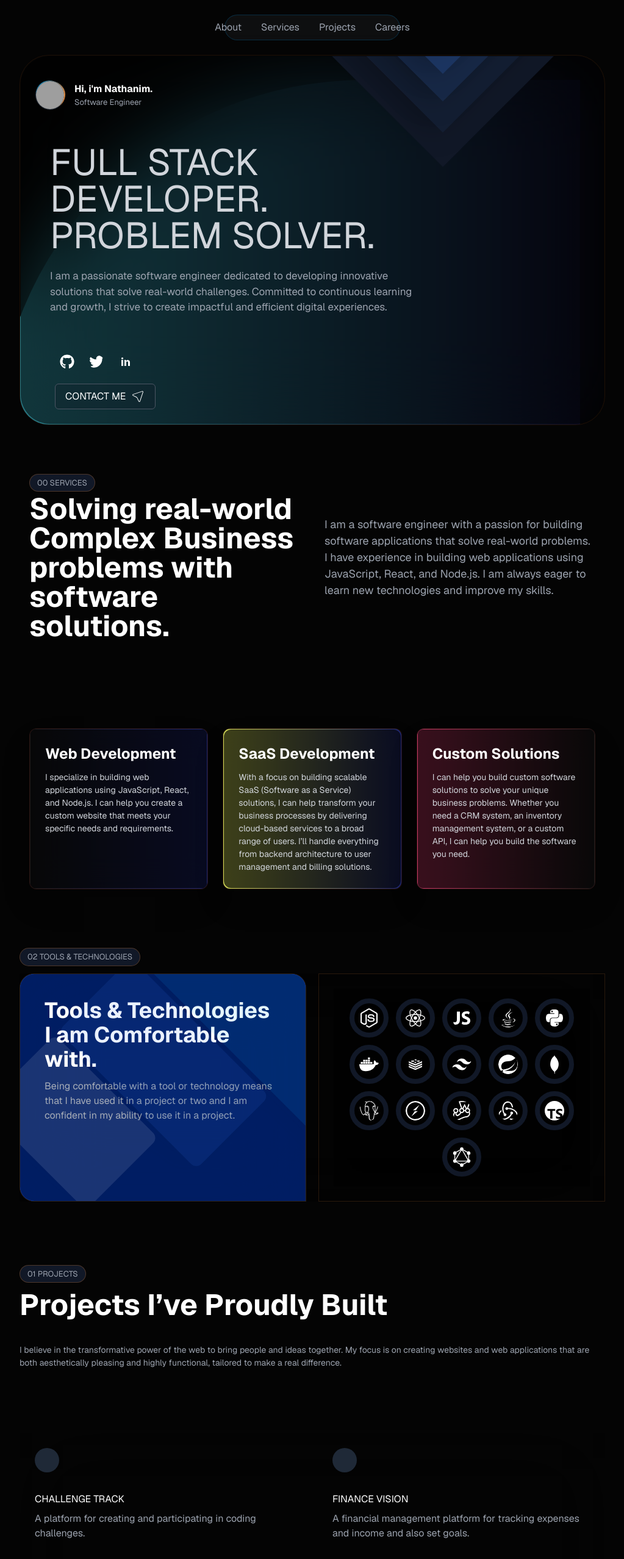
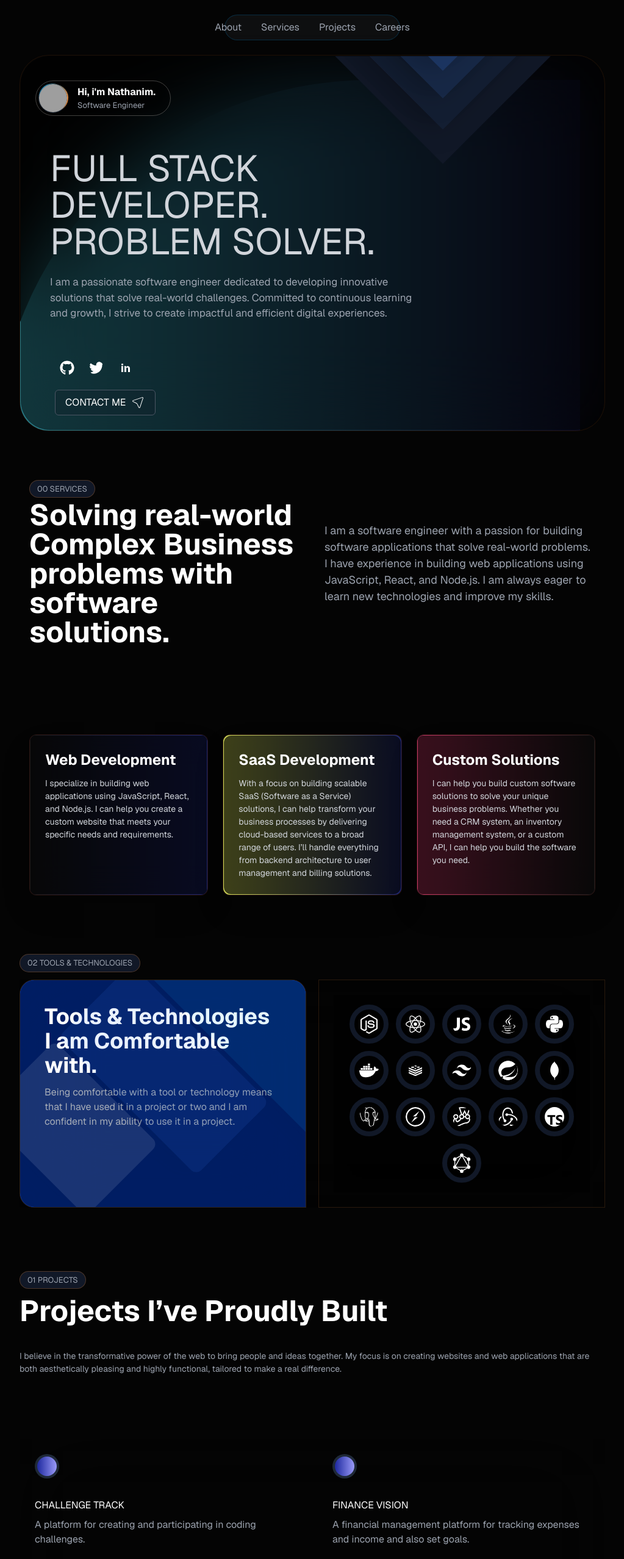
Before and after one commit to Nathanim1919/portfolio-v2, a React (Vite) app in the folder client/: page / in a window 1280 px wide. Shown: the top 2556 px of the page at 61% size, without its empty margins (128-1151 px from the left). Built offline with nearby package versions, Linux system fonts and the light colour scheme; grey boxes are pictures that could not be loaded.

Commit message:
refactor: adjust layout and styling in Home and Projects components for improved visual consistency

```diff
--- a/client/src/pages/Home.jsx
+++ b/client/src/pages/Home.jsx
@@ -12,9 +12,9 @@ const Home = () => {
     before:absolute before:w-[100%] before:right-10 before:top-10  md:rounded-[3rem] rounded-br-none border border-orange-500/10 overflow-hidden before:rounded-tl-full before:h-full before:bg-gradient-to-r from-[#29808b] to-[#1b1b5c67]
     "
     >
-      <div className="relative w-full h-full md:rounded-[3rem] rounded-br-none overflow-hidden flex flex-col p-4 lg:p-6 gap-8 bg-black/55 backdrop-blur-3xl">
+      <div className="relative w-full h-full md:rounded-[3rem] rounded-br-none overflow-hidden flex flex-col p-4 lg:p-6 gap-4 md:gap-8 bg-black/55 backdrop-blur-3xl">
         <div className="flex justify-between items-center text-white mt-[1rem] flex-col lg:flex-row">
-          <div className="flex items-center gap-4 relative z-50">
+          <div className="flex items-center gap-4 relative z-50 backdrop-blur-md border border-orange-50/25 py-1 px-1 pr-6 rounded-full">
             <div
               className="w-[3rem] h-[3rem] rounded-full relative bg-gray-800 transform p-[1px]
             before:absolute before:w-full before:h-[90%] before:bg-gradient-to-r from-sky-500 to-orange-400 before:rounded-full before:animate-extraSlowSpin
--- a/client/src/pages/Projects.jsx
+++ b/client/src/pages/Projects.jsx
@@ -55,7 +55,11 @@ const Projects = () => {
                     key={index}
                     className="flex flex-col gap-8 p-6 hover:bg-gray-900/50 border border-transparent hover:border-gray-800 rounded-md cursor-pointer"
                   >
-                    <div className="w-10 h-10 rounded-full bg-gray-800"></div>
+                    <div className="w-10 h-10 rounded-full bg-gray-800 grid place-items-center">
+                      <div className="w-8 h-8 rounded-full
+                      bg-gradient-to-r from-[#1e299f] to-[#9999f7] grid place-items-center">
+                      </div>
+                    </div>
                     <div className="flex flex-col gap-2">
                       <h2 className="">{project.title.toUpperCase()}</h2>
                       <p className="text-gray-400">{project.description}</p>
```
